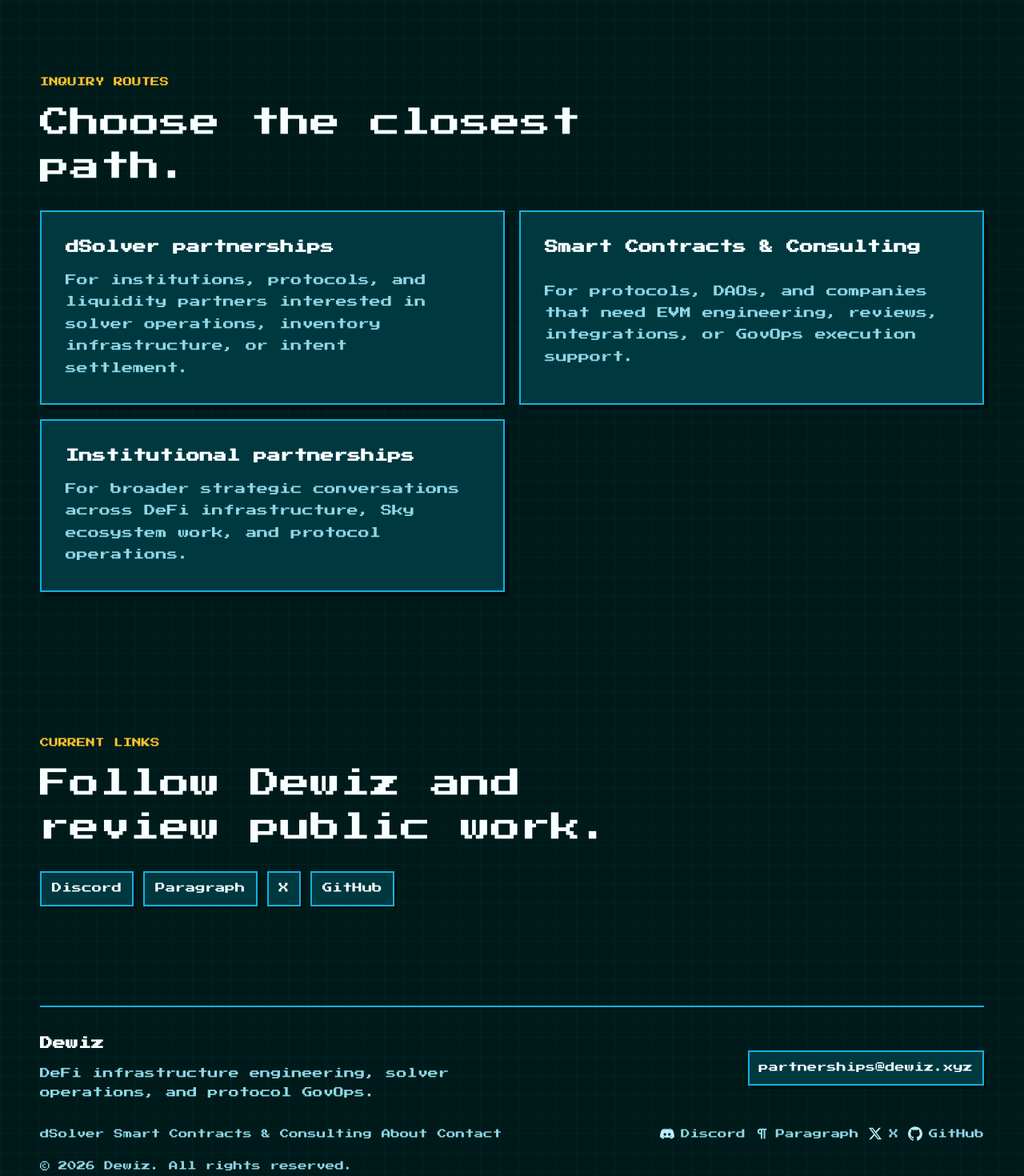
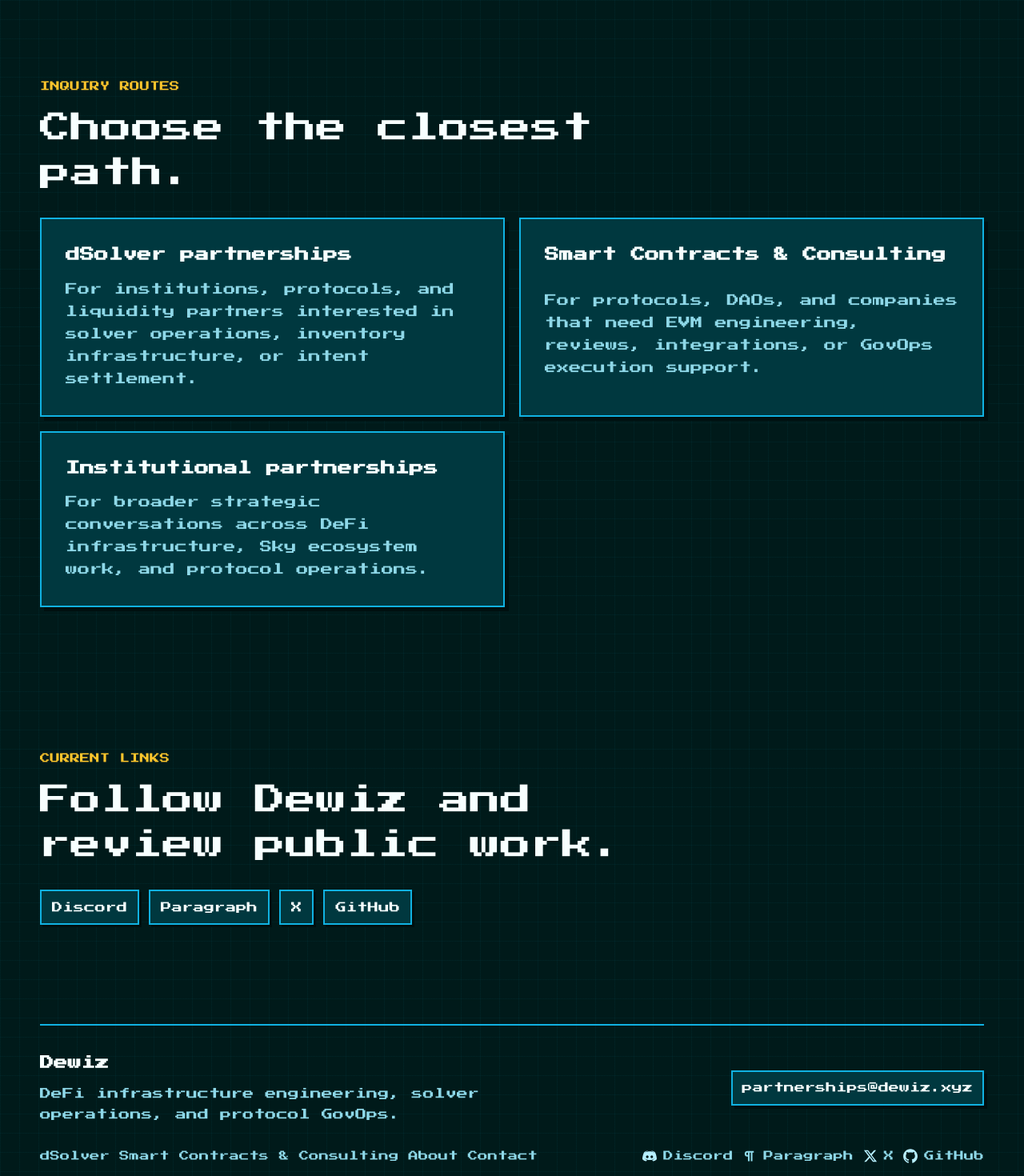
Before and after one commit to dewiz-xyz/dewiz-website, a Next.js app: page /contact in a window 1280 px wide. Shown: the part 960-2430 px from the top of the page at 80% size. Built offline with nearby package versions, Linux system fonts and the light colour scheme.

Commit message:
Further increase retro supporting text sizes

```diff
--- a/components/footer.module.css
+++ b/components/footer.module.css
@@ -18,15 +18,15 @@
   display: block;
   margin-bottom: 12px;
   color: var(--text-strong);
-  font-size: 1rem;
+  font-size: 1.08rem;
   line-height: 1.7;
 }
 
 .footer__top p {
   margin: 0;
   max-width: 640px;
-  font-size: 0.82rem;
-  line-height: 1.85;
+  font-size: 0.88rem;
+  line-height: 1.8;
 }
 
 .footer__cta {
@@ -39,7 +39,7 @@
   color: var(--text-strong);
   background: var(--surface);
   box-shadow: 4px 4px 0 #001010;
-  font-size: 0.76rem;
+  font-size: 0.82rem;
   line-height: 1.6;
 }
 
@@ -49,7 +49,7 @@
   gap: 20px;
   align-items: center;
   margin-top: 28px;
-  font-size: 0.72rem;
+  font-size: 0.78rem;
   line-height: 1.8;
 }
 
--- a/components/header.module.css
+++ b/components/header.module.css
@@ -101,7 +101,7 @@
 .nav a,
 .menu a {
   color: var(--text-strong);
-  font-size: 0.72rem;
+  font-size: 0.78rem;
   line-height: 1.6;
 }
 
--- a/styles/globals.css
+++ b/styles/globals.css
@@ -118,7 +118,7 @@ svg [class*="fill-tertiary"] {
   background: var(--surface);
   color: var(--text-strong);
   padding: 10px 12px;
-  font-size: 0.78rem;
+  font-size: 0.84rem;
   transition: top 0.2s ease;
 }
 
--- a/styles/site.module.css
+++ b/styles/site.module.css
@@ -58,8 +58,8 @@
 .ctaBand p {
   margin: 0;
   color: var(--text-muted);
-  font-size: 0.88rem;
-  line-height: 1.95;
+  font-size: 0.95rem;
+  line-height: 1.85;
 }
 
 .hero__copy p {
@@ -68,7 +68,7 @@
 
 .eyebrow {
   color: var(--accent-gold);
-  font-size: 0.72rem;
+  font-size: 0.78rem;
   line-height: 1.7;
   text-transform: uppercase;
 }
@@ -89,7 +89,7 @@
   justify-content: center;
   border: 2px solid var(--border);
   padding: 0 16px;
-  font-size: 0.78rem;
+  font-size: 0.84rem;
   line-height: 1.45;
   transition:
     transform 120ms ease,
@@ -210,7 +210,7 @@ video.heroDiagram {
 
 .heroPanel li {
   color: var(--text);
-  font-size: 0.84rem;
+  font-size: 0.9rem;
   line-height: 1.85;
 }
 
@@ -233,7 +233,7 @@ video.heroDiagram {
 
 .sectionHeader h2,
 .ctaBand h2 {
-  font-size: clamp(1.3rem, 3vw, 2.35rem);
+  font-size: clamp(1.38rem, 3vw, 2.45rem);
   line-height: 1.45;
 }
 
@@ -296,12 +296,12 @@ video.heroDiagram {
 }
 
 .metricCard span {
-  font-size: 0.82rem;
+  font-size: 0.88rem;
   line-height: 1.7;
 }
 
 .metricCard p {
-  font-size: 0.78rem;
+  font-size: 0.84rem;
   line-height: 1.85;
 }
 
@@ -317,7 +317,7 @@ video.heroDiagram {
 .caseCard h3,
 .textGrid h3 {
   margin: 0;
-  font-size: 1.05rem;
+  font-size: 1.12rem;
   line-height: 1.65;
 }
 
@@ -330,7 +330,7 @@ video.heroDiagram {
   width: fit-content;
   border-bottom: 2px solid var(--accent-gold);
   color: var(--accent-gold);
-  font-size: 0.78rem;
+  font-size: 0.84rem;
   line-height: 1.7;
 }
 
@@ -362,7 +362,7 @@ video.heroDiagram {
   color: var(--text-strong);
   background: var(--surface);
   box-shadow: 3px 3px 0 #001010;
-  font-size: 0.78rem;
+  font-size: 0.84rem;
   line-height: 1.6;
 }
 
@@ -376,7 +376,7 @@ video.heroDiagram {
 .notice h2 {
   margin: 0;
   color: var(--accent-gold);
-  font-size: 0.95rem;
+  font-size: 1.02rem;
   line-height: 1.7;
 }
 
@@ -396,14 +396,14 @@ video.heroDiagram {
   border: 2px solid var(--accent-gold);
   color: var(--accent-gold);
   background: #001010;
-  font-size: 0.76rem;
+  font-size: 0.82rem;
 }
 
 .checkGrid p {
   margin: 0;
   color: var(--text);
-  font-size: 0.82rem;
-  line-height: 1.85;
+  font-size: 0.88rem;
+  line-height: 1.8;
 }
 
 .ctaBand {
```
Also changed, not shown: components/team-member-card.module.css (+5 -5 lines).
